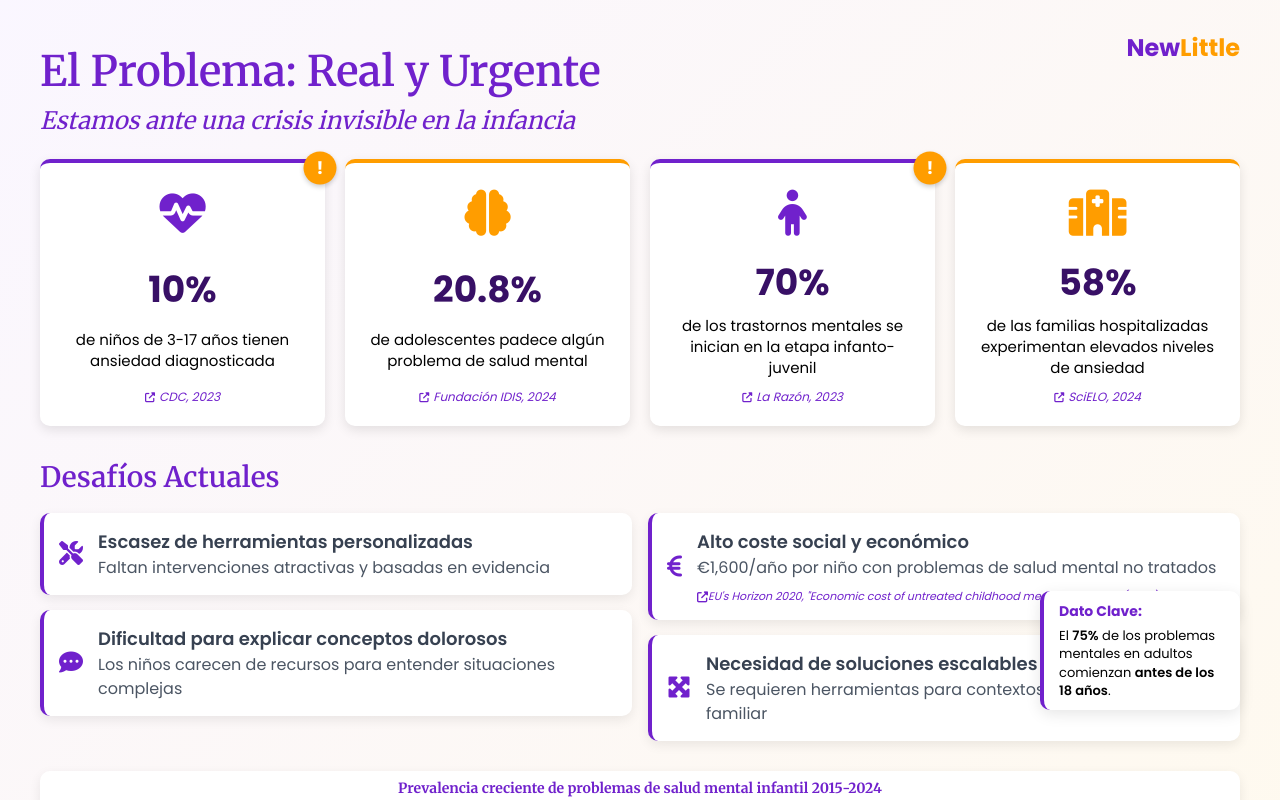
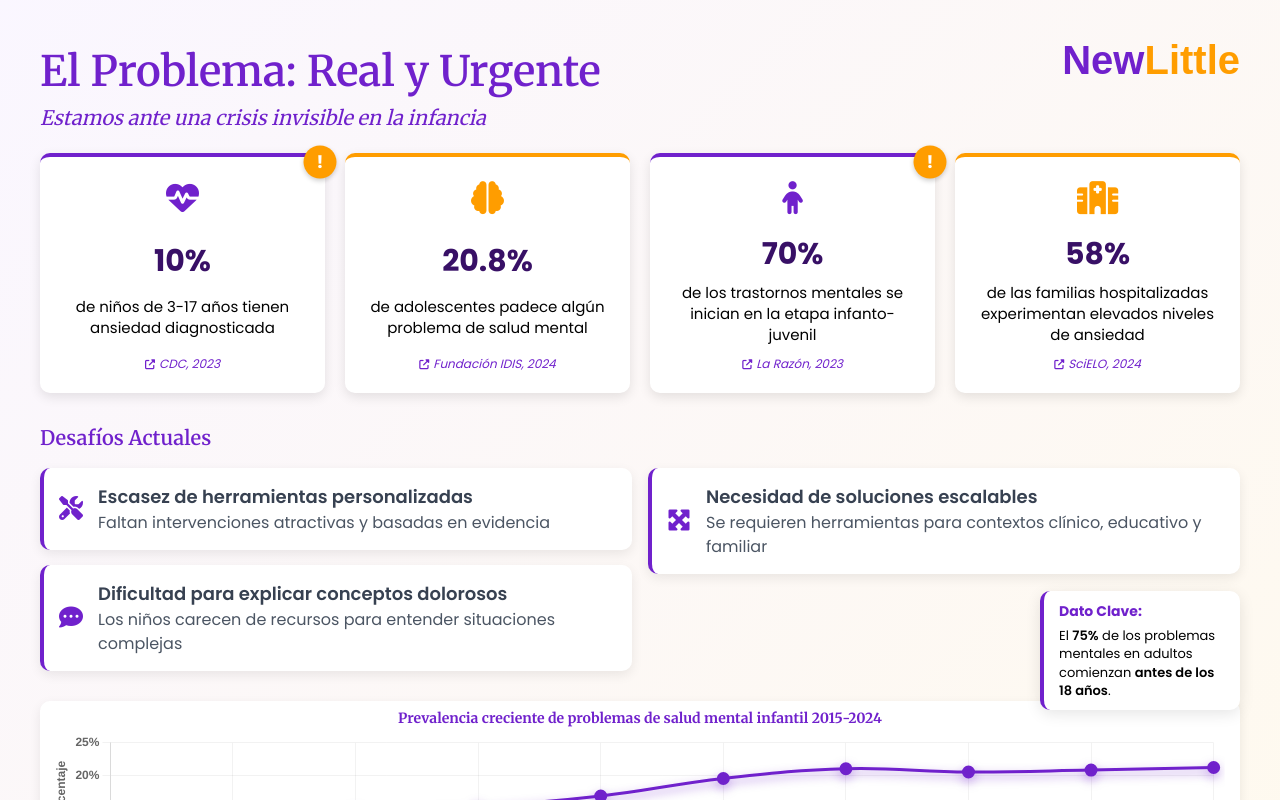
Before and after one commit to Danimartin0612/newslittle-presentation, a plain HTML site: page slide3.html in a window 1280 px wide. Drawn offline with nearby package versions, Linux system fonts and the light colour scheme.

```diff
--- a/global.css
+++ b/global.css
@@ -20,3 +20,18 @@
   display: flex;
   flex-direction: column;
 }
+
+.logo-small {
+            position: absolute;
+            top: 30px;
+            right: 40px;
+            font-size: 40px;
+            font-weight: bold;
+            font-family: 'Dongle', sans-serif;
+}
+.logo-small .new {
+            color: #7021CC;
+        }
+        .logo-small .little {
+            color: #FF9D00;
+        }
--- a/slide3.html
+++ b/slide3.html
@@ -38,7 +38,7 @@
         }
         .urgency-subtitle {
             color: #7021CC;
-            font-size: 24px;
+            font-size: 20px;
             font-weight: 500;
             font-style: italic;
             margin-bottom: 20px;
@@ -50,7 +50,7 @@
         h2 {
             font-family: 'Merriweather', serif;
             color: #7021CC;
-            font-size: 28px;
+            font-size: 20px;
             font-weight: 600;
             margin-top: 20px;
             margin-bottom: 15px;
@@ -97,7 +97,7 @@
             animation-delay: 0.6s;
         }
         .stat-icon {
-            font-size: 42px;
+            font-size: 30px;
             margin-bottom: 10px;
             text-align: center;
             animation: pulse 2s infinite;
@@ -115,7 +115,7 @@
             color: #FF9D00;
         }
         .stat-number {
-            font-size: 36px;
+            font-size: 30px;
             font-weight: 700;
             color: #381066;
             margin-bottom: 5px;
@@ -222,19 +222,6 @@
         .challenge-source a:hover {
             color: #8C29FF;
             text-decoration: underline;
-        }
-        .logo-small {
-            position: absolute;
-            top: 30px;
-            right: 40px;
-            font-size: 24px;
-            font-weight: bold;
-        }
-        .logo-small .new {
-            color: #7021CC;
-        }
-        .logo-small .little {
-            color: #FF9D00;
         }
         .stats-container {
             margin-bottom: 10px;
@@ -386,7 +373,7 @@
                 <div class="stat-number"><span id="counter4">58</span>%</div>
                 <div class="stat-desc">de las familias hospitalizadas experimentan elevados niveles de ansiedad</div>
                 <div class="source">
-                    <a href="http://scielo.sld.cu/scielo.php?script=sci_arttext&pid=S1561-31942024000300014" target="_blank">
+                    <a href="https://mgyf.org/nivel-de-ansiedad-depresion-y-estres-en-pacientes-hospitalizados-en-medicina-interna-en-comparacion-con-los-de-cirugia/" target="_blank">
                         <i class="fas fa-external-link-alt"></i> SciELO, 2024
                     </a>
                 </div>
@@ -419,20 +406,6 @@
             <div class="col-span-1 right-challenges">
                 <div class="challenge-box">
                     <div class="challenge-icon">
-                        <i class="fas fa-euro-sign"></i>
-                    </div>
-                    <div>
-                        <div class="font-semibold text-lg text-gray-700">Alto coste social y económico</div>
-                        <div class="text-gray-600">€1,600/año por niño con problemas de salud mental no tratados</div>
-                        <div class="challenge-source">
-                            <a href="https://research-and-innovation.ec.europa.eu/funding/funding-opportunities/funding-programmes-and-open-calls/horizon-2020_en" target="_blank">
-                                <i class="fas fa-external-link-alt"></i> EU's Horizon 2020, "Economic cost of untreated childhood mental disorders" (2022)
-                            </a>
-                        </div>
-                    </div>
-                </div>
-                <div class="challenge-box">
-                    <div class="challenge-icon">
                         <i class="fas fa-expand-arrows-alt"></i>
                     </div>
                     <div>
@@ -446,8 +419,8 @@
         <div class="chart-container">
             <canvas id="mentalHealthChart" width="2400" height="400"></canvas>
             <div class="chart-source">
-                <a href="https://newslittle.es/" target="_blank">
-                    <i class="fas fa-external-link-alt"></i> Análisis basado en datos de Unicef y OMS 2024
+                <a href="https://www.sanidad.gob.es/estadEstudios/estadisticas/estadisticas/estMinisterio/SIAP/Salud_mental_datos.pdf" target="_blank">
+                    <i class="fas fa-external-link-alt"></i> Análisis basado en datos de Unicef y OMS 2024 recogidos por newslittle
                 </a>
             </div>
         </div>
```
Also changed, not shown: slide2.html (+4 -18 lines), slide4.html (+3 -16 lines), slide5.html (+4 -17 lines).
